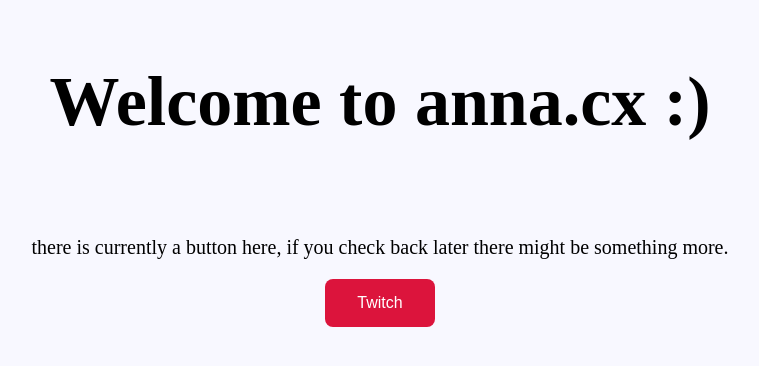
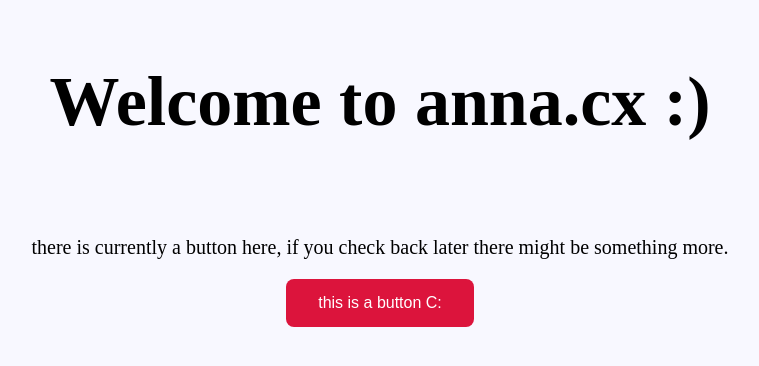
Before and after one commit to annacx/annacx.github.io, a plain HTML site: page index.html in a window 1280 px wide. Shown: the whole page, without its empty margins (260-1019 px from the left). Drawn offline with Linux system fonts and the light colour scheme.

Commit message:
Update index.html
removed button function

```diff
--- a/index.html
+++ b/index.html
@@ -37,7 +37,7 @@ button:hover{ background-color: 	#FC355C	;}
 		</header>
 		<article id="article1">
 			<p>there is currently a button here, if you check back later there might be something more.</p>
-				<button type="button" id="button1" onclick="window.location.href='index2.html';" onmousedown="changeColor()" onmouseup="changeColorAgain()" onmouseenter="changeColorAgain()" onmouseleave="changeColorBackAgain()">Twitch</button>
+				<button type="button" id="button1" onmousedown="changeColor()" onmouseup="changeColorAgain()" onmouseenter="changeColorAgain()" onmouseleave="changeColorBackAgain()">this is a button C:</button>
 		</article>
 		 <script>
       function changeColor() {
```
